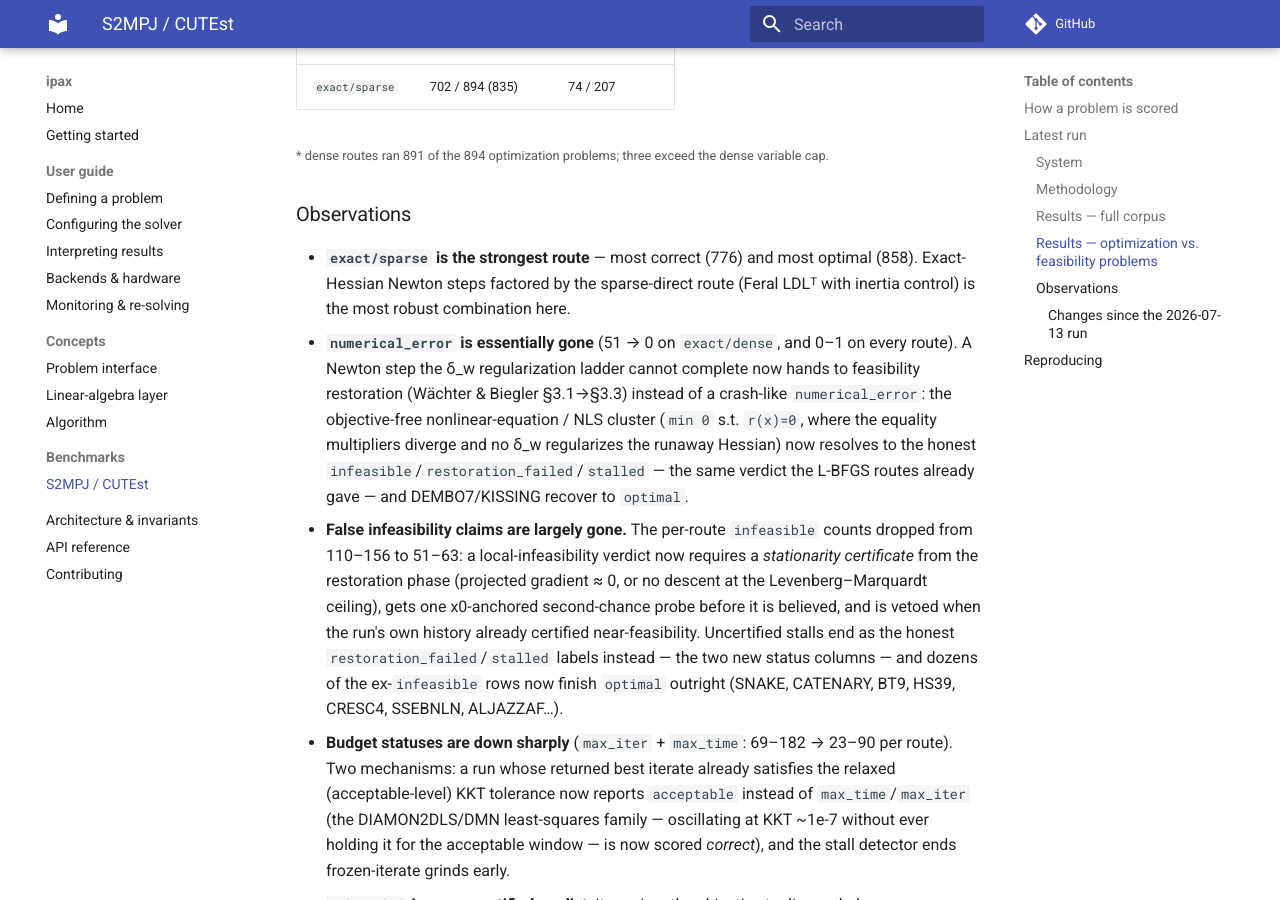
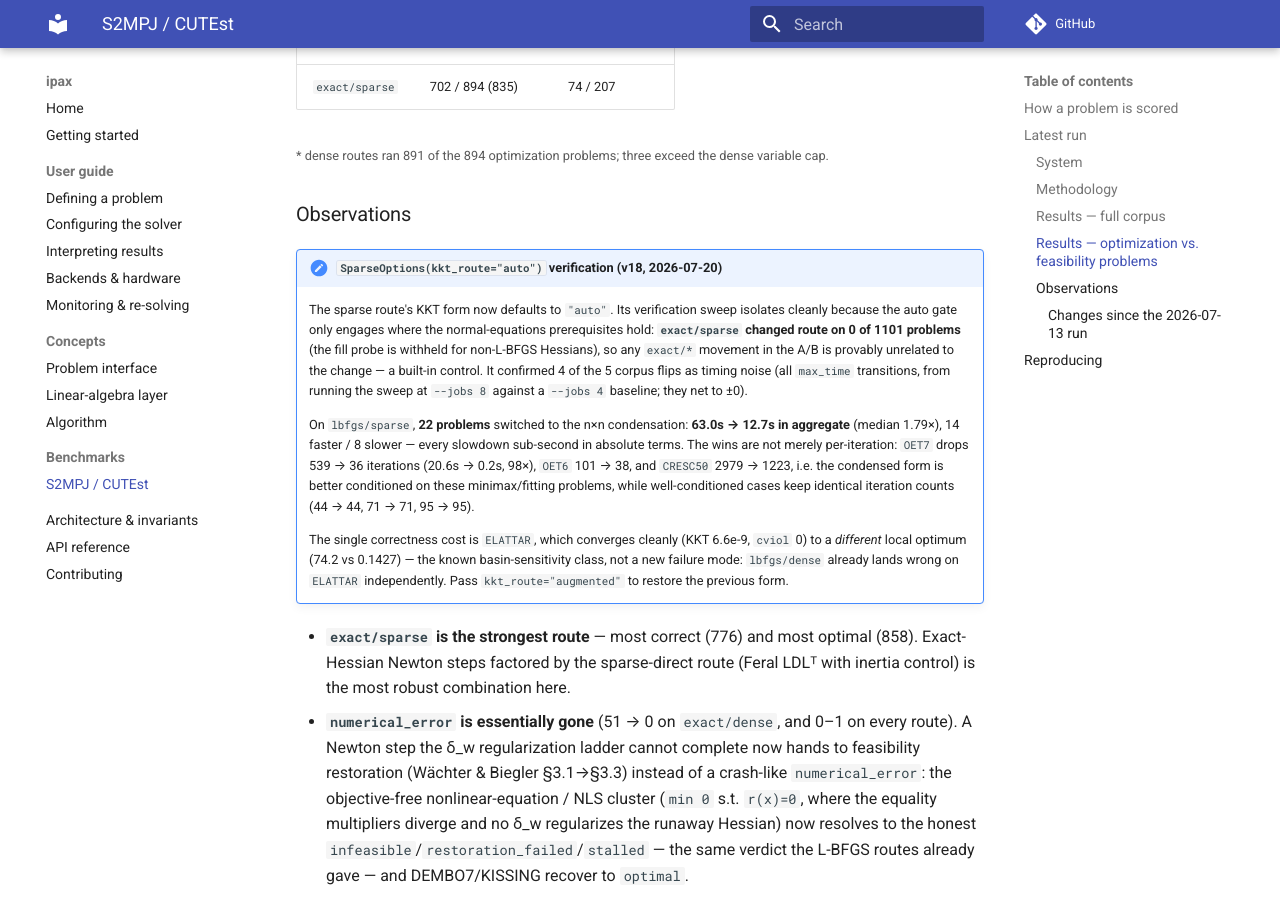
Before and after one commit to wahln/ipax, an MkDocs documentation site: the page built from docs/benchmarks/s2mpj.md, in a window 1280 px wide and 900 px high, scrolled down 3135 px. Built offline with MkDocs 1.6.1 and Material for MkDocs 9.7.7, drawn with Linux system fonts in a browser that asks for light colours; comment, search, counter and statistics services are not loaded.

Commit message:
docs(benchmarks): record the v18 verification of kkt_route="auto"
The default flip (633fa6a) passes its full-corpus gate. The A/B has a
built-in control: exact/sparse changed route on 0 of 1101 problems (the
fill probe is withheld for non-L-BFGS Hessians), so the exact/* flips in
the diff are provably unrelated to the change -- they are max_time
timing noise from running v18 at --jobs 8 against a --jobs 4 baseline,
and net to zero.

On lbfgs/sparse, 22 problems switched to the n x n condensation:
63.0s -> 12.7s aggregate, median 1.79x. Several are better *conditioned*,
not just faster per iteration -- OET7 539 -> 36 iterations (98x), OET6
101 -> 38, CRESC50 2979 -> 1223 -- while well-conditioned cases keep
identical iteration counts. Net corpus correctness -1, entirely from
ELATTAR converging cleanly to a different local optimum: the known
basin-sensitivity class (lbfgs/dense already lands wrong there
independently), not a new failure mode.

Co-Authored-By: Claude Opus 4.8 <noreply@anthropic.com>

```diff
--- a/docs/benchmarks/s2mpj.md
+++ b/docs/benchmarks/s2mpj.md
@@ -116,6 +116,30 @@ the optimization rate. The optimization column shows `correct` (`converged`).
 dense variable cap.</small>
 
 ### Observations
+
+!!! note "`SparseOptions(kkt_route="auto")` verification (v18, 2026-07-20)"
+    The sparse route's KKT form now defaults to `"auto"`. Its verification sweep
+    isolates cleanly because the auto gate only engages where the
+    normal-equations prerequisites hold: **`exact/sparse` changed route on 0 of
+    1101 problems** (the fill probe is withheld for non-L-BFGS Hessians), so any
+    `exact/*` movement in the A/B is provably unrelated to the change — a
+    built-in control. It confirmed 4 of the 5 corpus flips as timing noise
+    (all `max_time` transitions, from running the sweep at `--jobs 8` against a
+    `--jobs 4` baseline; they net to ±0).
+
+    On `lbfgs/sparse`, **22 problems** switched to the n×n condensation:
+    **63.0s → 12.7s in aggregate** (median 1.79×), 14 faster / 8 slower — every
+    slowdown sub-second in absolute terms. The wins are not merely per-iteration:
+    `OET7` drops 539 → 36 iterations (20.6s → 0.2s, 98×), `OET6` 101 → 38, and
+    `CRESC50` 2979 → 1223, i.e. the condensed form is better conditioned on these
+    minimax/fitting problems, while well-conditioned cases keep identical
+    iteration counts (44 → 44, 71 → 71, 95 → 95).
+
+    The single correctness cost is `ELATTAR`, which converges cleanly
+    (KKT 6.6e-9, `cviol` 0) to a *different* local optimum (74.2 vs 0.1427) —
+    the known basin-sensitivity class, not a new failure mode: `lbfgs/dense`
+    already lands wrong on `ELATTAR` independently. Pass
+    `kkt_route="augmented"` to restore the previous form.
 
 - **`exact/sparse` is the strongest route** — most correct (776) and most
   optimal (858). Exact-Hessian Newton steps factored by the sparse-direct route
```
